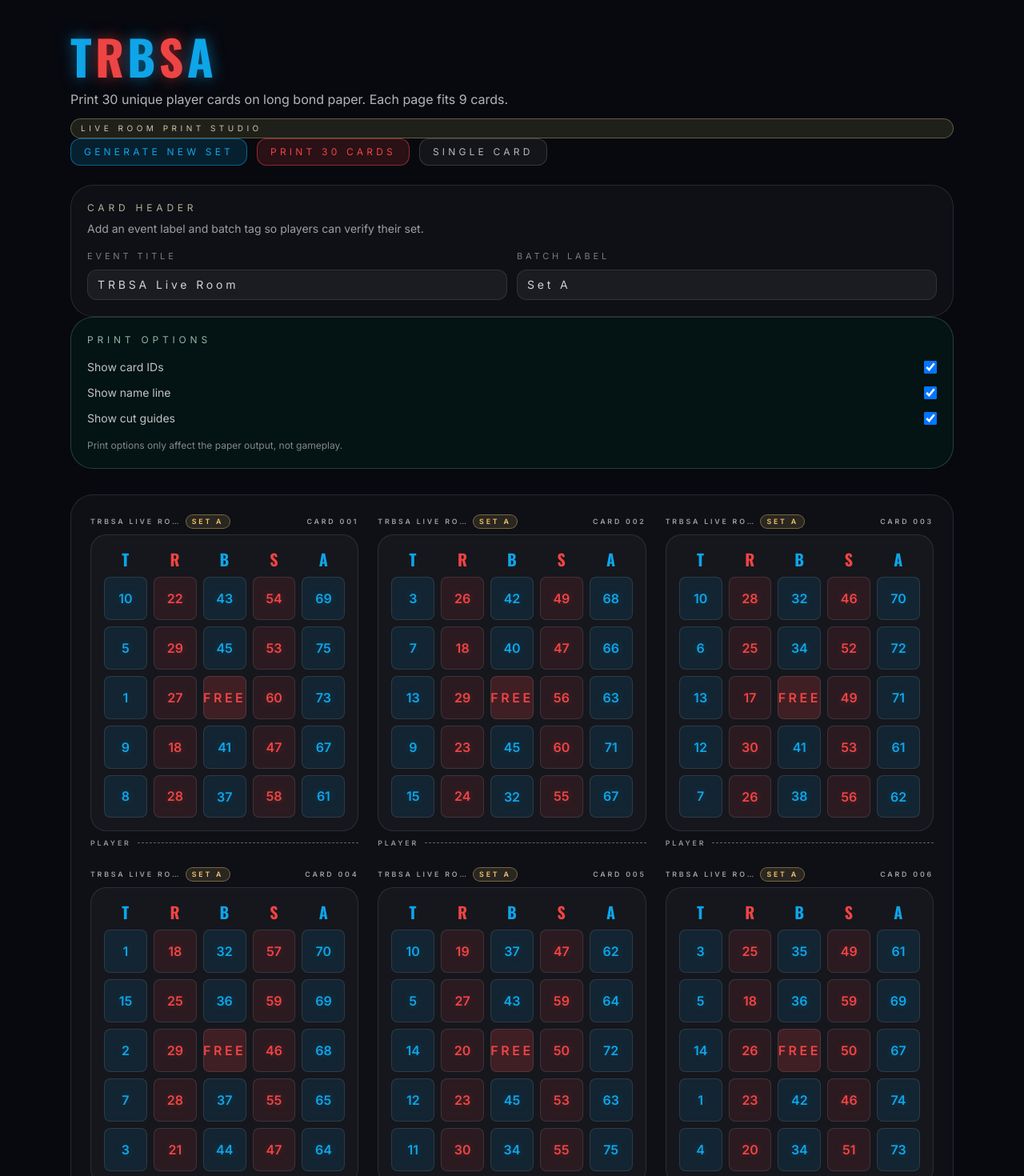
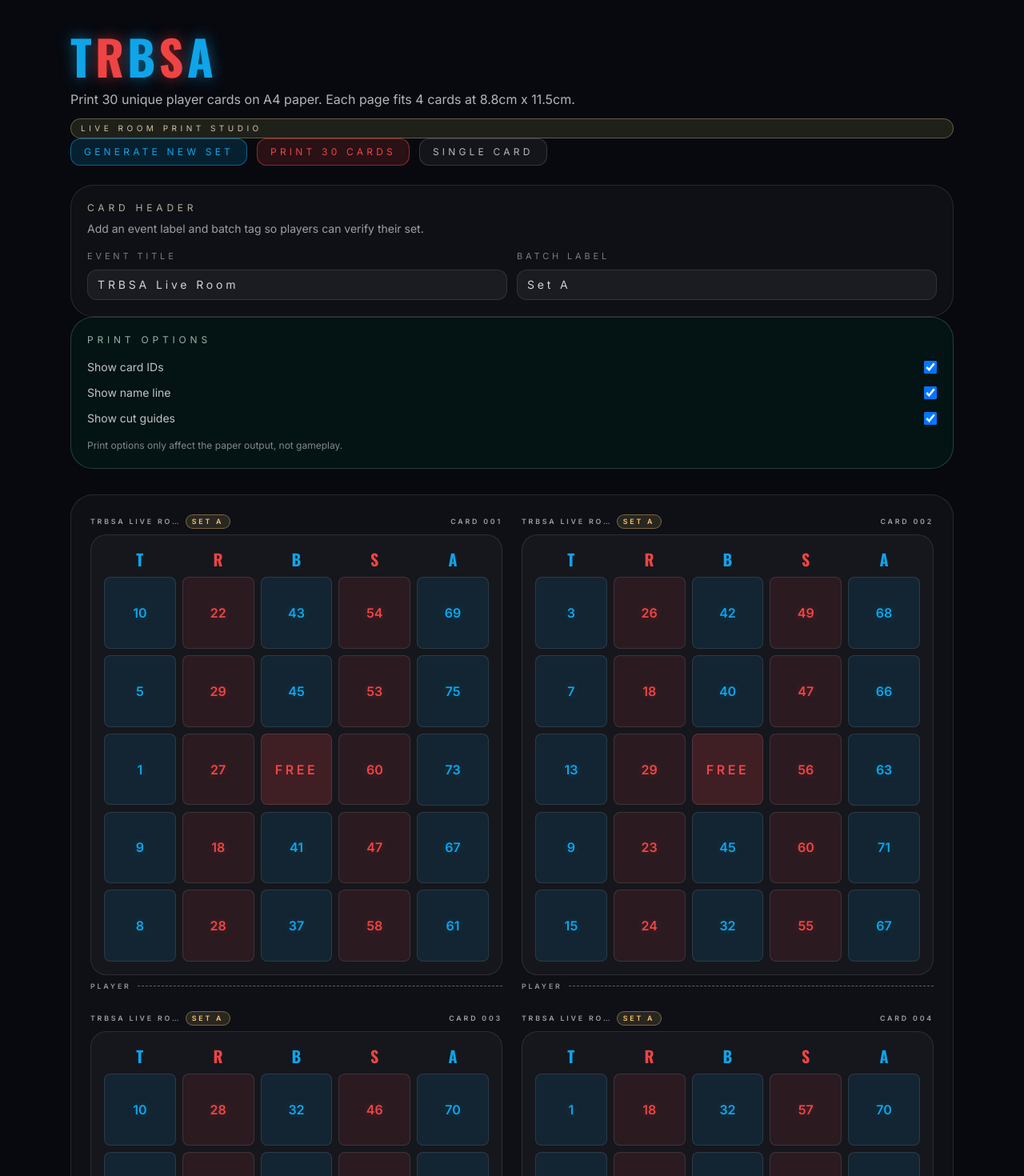
Before and after one commit to gewawddd/DABO_BINGO, a React (Vite) app: page /playercards/print in a window 1280 px wide. Shown: the top 1470 px of the page at 80% size. Built offline with nearby package versions, Linux system fonts and the light colour scheme.

Commit message:
feat: update print layout and card dimensions for A4 paper support

```diff
--- a/src/index.css
+++ b/src/index.css
@@ -194,17 +194,20 @@ html:fullscreen .app-main {
 .print-hide { display: block; }
 .print-card { box-shadow: none; }
 .print-page { break-after: auto; }
-.print-batch-grid { grid-template-columns: repeat(3, minmax(0, 1fr)); }
+.print-batch-grid { grid-template-columns: repeat(2, minmax(0, 1fr)); }
 
 @media print {
   @page {
-    size: 8.5in 13in;
-    margin: 0.03in;
+    size: 21cm 29.7cm;
+    margin: 0.4cm;
   }
   :root {
-    --print-page-width: 8.5in;
-    --print-page-height: 13in;
-    --print-page-margin: 0.03in;
+    --print-page-width: 21cm;
+    --print-page-height: 29.7cm;
+    --print-page-margin: 0.4cm;
+    --print-card-width: 8.8cm;
+    --print-card-height: 11.5cm;
+    --print-card-gap: 0.35cm;
   }
   * {
     -webkit-print-color-adjust: exact;
@@ -220,7 +223,8 @@ html:fullscreen .app-main {
     gap: 0.02in;
     break-inside: avoid;
     page-break-inside: avoid;
-    height: 100%;
+    width: var(--print-card-width);
+    height: var(--print-card-height);
     justify-content: space-between;
   }
   .print-card-meta {
@@ -270,10 +274,12 @@ html:fullscreen .app-main {
     background: transparent !important;
   }
   .print-batch-grid {
-    grid-template-columns: repeat(3, minmax(0, 1fr)) !important;
-    grid-template-rows: repeat(3, minmax(0, 1fr));
-    grid-auto-rows: 1fr;
-    gap: 0.025in;
+    grid-template-columns: repeat(2, var(--print-card-width)) !important;
+    grid-template-rows: repeat(2, var(--print-card-height));
+    grid-auto-rows: var(--print-card-height);
+    gap: var(--print-card-gap);
+    justify-content: center;
+    align-content: center;
     height: 100%;
   }
   .print-page { break-after: page; }
--- a/src/pages/PlayerCardsPrintPage.tsx
+++ b/src/pages/PlayerCardsPrintPage.tsx
@@ -6,7 +6,7 @@ import { createUniqueCards, isTrbsaCard, type TrbsaCard } from '../utils/trbsa';
 
 const STORAGE_KEY = 'trbsa-player-cards-batch-v1';
 const CARD_COUNT = 30;
-const PAGE_SIZE = 9;
+const PAGE_SIZE = 4;
 
 function loadStoredCards(): TrbsaCard[] | null {
   if (typeof window === 'undefined') return null;
@@ -68,7 +68,7 @@ export function PlayerCardsPrintPage() {
           <div className="flex flex-col gap-3">
             <Logo size="lg" showTag={false} />
             <div className="text-sm sm:text-base text-white/70">
-              Print {CARD_COUNT} unique player cards on long bond paper. Each page fits {PAGE_SIZE} cards.
+              Print {CARD_COUNT} unique player cards on A4 paper. Each page fits {PAGE_SIZE} cards at 8.8cm x 11.5cm.
             </div>
             <div className="inline-flex items-center gap-2 rounded-full border border-amber-200/30 bg-amber-200/10 px-3 py-1 text-[10px] uppercase tracking-[0.45em] text-amber-100/80">
               Live Room Print Studio
@@ -161,7 +161,7 @@ export function PlayerCardsPrintPage() {
               <section
                 key={`page-${pageIndex}`}
                 className="print-page rounded-3xl border border-white/10 bg-white/[0.03] p-4 sm:p-6">
-                <div className="grid gap-4 sm:gap-6 sm:grid-cols-2 lg:grid-cols-3 print-batch-grid">
+                <div className="grid gap-4 sm:gap-6 sm:grid-cols-2 print-batch-grid">
                   {filledCards.map((card, cardIndex) => {
                     const cardNumber = pageIndex * PAGE_SIZE + cardIndex + 1;
                     const cardId = String(cardNumber).padStart(3, '0');
```
